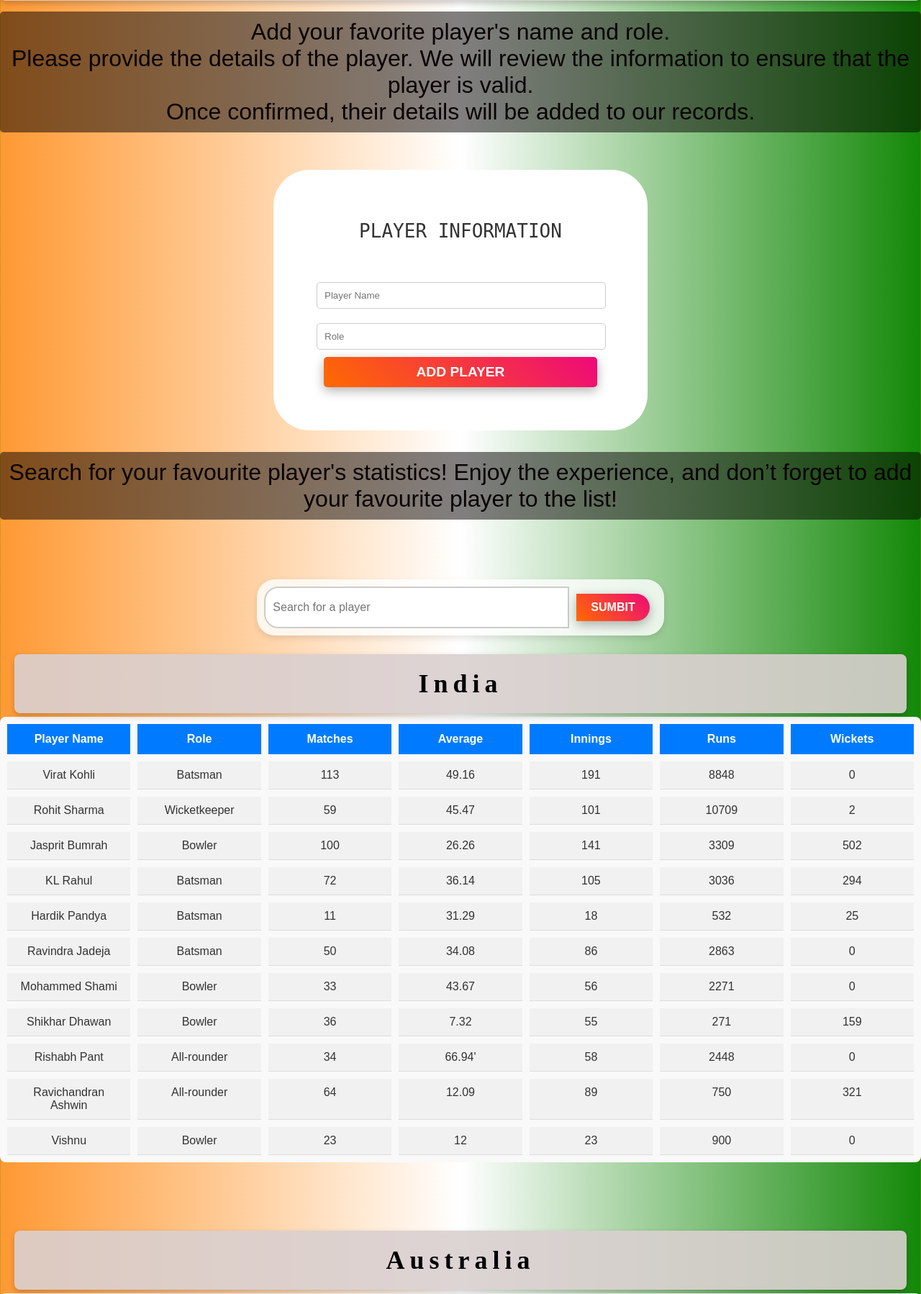
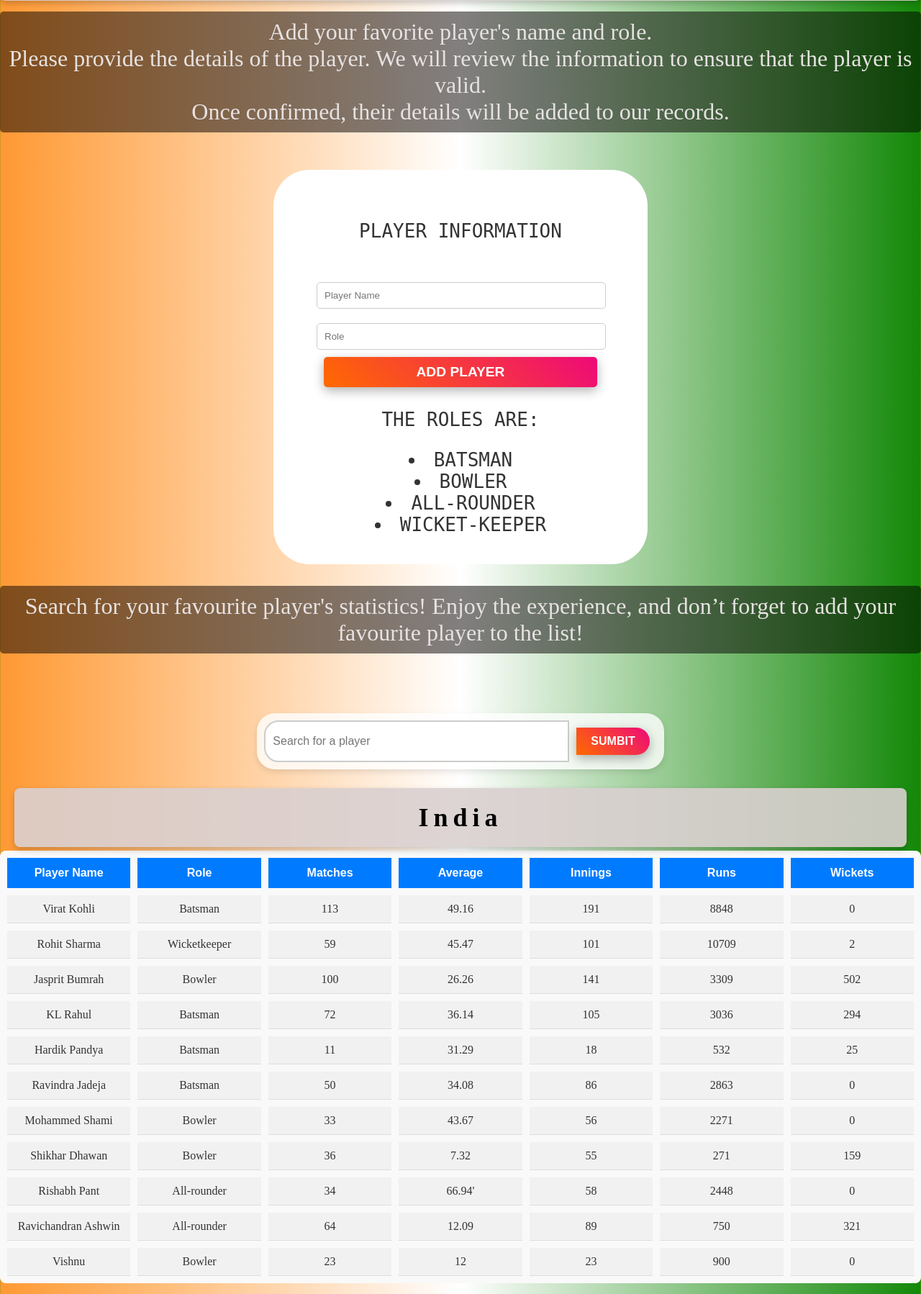
Before and after one commit to Vishnu478909/Cricket-Portal, a Flask app: page /search in a window 1280 px wide. Shown: the part 116-1914 px from the top of the page at 72% size. Run offline with Flask 3, Linux system fonts and the light colour scheme; data comes from the database, SQL or seed files in the repository; both versions use the stored data as it was after the commit.

Commit message:
Added instruction

```diff
--- a/routes.py
+++ b/routes.py
@@ -81,16 +81,19 @@ def register():
         if password != confirm_password:
             flash("Passwords do not match.")
             return redirect(url_for('register'))
-
+        # The lenght of the password should be atleat 7 characters long
         elif len(password) < 7:
             flash("Password should be at least 7 characters long.")
             return redirect(url_for('register'))
+        # The lenght of the username be minimum 5 character long
         elif len(username) < 5:
             flash("The username should be at least 5 characters long.")
             return redirect(url_for('register'))
+        #the username should be below 10 characters
         elif len(username) > 10:
             flash("Username should be at most 10 characters.")
             return redirect(url_for('register'))
+        # Password should contain one chracters
         elif not re.search(r'[A-Z]', password):
             flash("Password should contain at least one uppercase letter.")
             return redirect(url_for('register'))
@@ -103,6 +106,7 @@ def register():
             conn.close()
             return redirect(url_for('registration_successful'))
         except sqlite3.IntegrityError:
+            # This fucntion if the username is already stored in the database, it would prevent the
             flash("Username already exists. Please choose a different username.")
             return redirect(url_for('register'))
     return render_template('register.html')  # Render registration page
@@ -257,27 +261,6 @@ def verify_players():
     return render_template("verify_players.html", players=players)
 
 
-@app.route('/approve_player/<int:player_id>')
-def approve_player(player_id):
-    conn = get_db_connections()
-    cur = conn.cursor()
-    cur.execute("SELECT PlayerName, Role FROM PendingPlayers WHERE id=?", (player_id,))
-    player = cur.fetchone()
-
-    if player:
-        player_name, role = player
-        cur.execute("""
-            INSERT INTO Player (PlayerName, Role, Verified)
-            VALUES (?, ?, 1)
-        """, (player_name, role))
-
-        cur.execute("DELETE FROM PendingPlayers WHERE id=?", (player_id,))
-
-    conn.commit()
-    conn.close()
-    return redirect(url_for('verify_players'))
-
-
 @app.route('/Ranking', defaults={'ranking_id': None})
 def Ranking(ranking_id):
     format = request.args.get('format', 'ALL').upper()  # Default format is 'ALL'
--- a/static/style.css
+++ b/static/style.css
@@ -49,7 +49,10 @@
 .Nav-bar a:hover{
     background: #ff5722;
     color: #ffffff;
-}
+    text-decoration: none; /* Removes underline from links */
+    }
+
+
 
 .Nav-bar{
     font-family:  Dancing Script;
@@ -386,10 +389,11 @@ form{
 
 /* Players template instructions */
 .Instruction-player {
+    font-family: Playwrite Deutschland Grundschrift    ;
     text-align: center;
     text-decoration: double;
     font-size: xx-large;
-    color: rgb(9, 2, 2);
+    color: rgb(231, 226, 226);
     background-color: rgba(5, 0, 0, 0.5);
     padding: 10px;
     border-radius: 5px;
@@ -419,6 +423,9 @@ form{
 }
 
 .player-cell {
+
+   font-family: Playwrite Deutschland Grundschrift   ;
+
     background-color: #f1f1f1;
     padding: 10px;
     text-align: center;
--- a/templates/Players.html
+++ b/templates/Players.html
@@ -31,7 +31,11 @@
                 <input class="form-input" type="text" name="player_name" placeholder="Player Name" required>
                 <input class="form-input" type="text" name="role" placeholder="Role" required>
                 <button class="form-button" type="submit">Add Player</button>
-
+                <p class="playerp"> The ROLES ARE: <br>
+                    <li class="playerp"> BATSMAN <BR> </li>
+                     <li class="playerp">BOWLER <BR></li>
+                    <LI class="playerp">ALL-ROUNDER</LI>
+                   <li class="playerp">WICKET-KEEPER</li>
                 <!-- Flash messages area -->
                 {% with messages = get_flashed_messages() %}
                 {% if messages %}
```
Also changed, not shown: Cricket.db.db.
